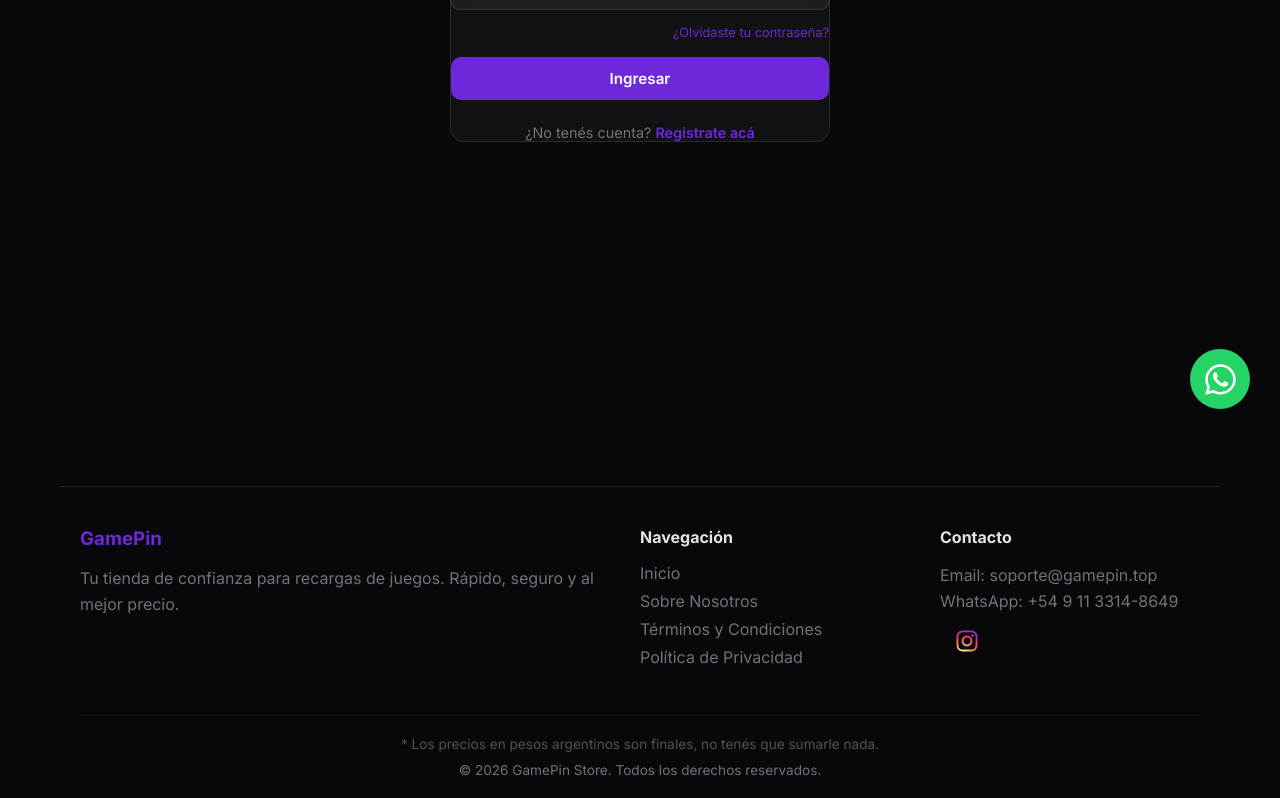
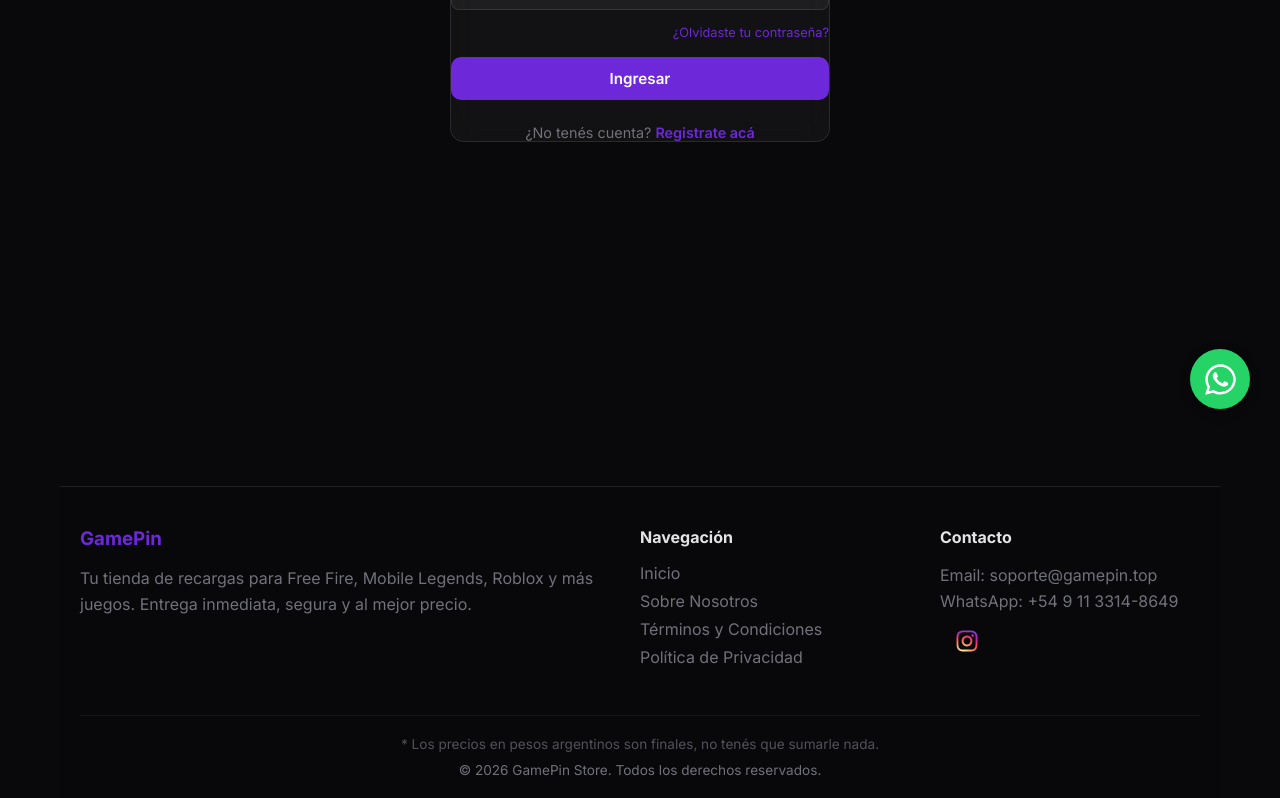
Before and after one commit to SajDiego/my-web, a React (Vite) app in the folder frontend/: page /login in a window 1280 px wide. Shown: the part 361-1159 px from the top of the page. Built offline with nearby package versions, Linux system fonts and the light colour scheme; no server answers.

Commit message:
fix: correccion de seo

```diff
--- a/frontend/index.html
+++ b/frontend/index.html
@@ -5,8 +5,8 @@
   <meta charset="UTF-8" />
   <link rel="icon" type="image/png" href="/logo.png" />
   <meta name="viewport" content="width=device-width, initial-scale=1.0" />
-  <meta name="description" content="GamePin - Tu tienda de recargas de juegos y gift cards con entrega inmediata. Diamantes, Robux, CP y más." />
-  <meta name="keywords" content="recargas free fire, comprar diamantes free fire, robux argentina, recargas de juegos online, gift cards gaming, topup free fire latam, mobile legends diamantes, gamepin" />
+  <meta name="description" content="Recargas para Free Fire, Mobile Legends, Roblox y más juegos al mejor precio. Entrega inmediata y 100% segura en GamePin." />
+  <meta name="keywords" content="recargas free fire, comprar diamantes free fire, mobile legends diamantes, robux argentina, recargas de juegos online, gift cards gaming, topup free fire latam, gamepin" />
   <meta name="author" content="GamePin" />
   <link rel="canonical" href="https://gamepin.top/" />
 
@@ -14,22 +14,27 @@
   <meta property="og:type" content="website" />
   <meta property="og:site_name" content="GamePin" />
   <meta property="og:url" content="https://gamepin.top/" />
-  <meta property="og:title" content="GamePin - Recargas de Juegos" />
-  <meta property="og:description" content="Recargas instantáneas para tus juegos favoritos: Free Fire, Roblox, COD Mobile y más." />
+  <meta property="og:title" content="GamePin - Recargas de Free Fire, Mobile Legends, Roblox y más" />
+  <meta property="og:description" content="Recargas para Free Fire, Mobile Legends, Roblox y más juegos al mejor precio. Entrega inmediata y 100% segura en GamePin." />
   <meta property="og:image" content="https://gamepin.top/logo.png" />
   <meta property="og:image:width" content="512" />
   <meta property="og:image:height" content="512" />
   <!-- Twitter Card -->
   <meta name="twitter:card" content="summary_large_image" />
-  <meta name="twitter:title" content="GamePin - Recargas de Juegos" />
-  <meta name="twitter:description" content="Recargas instantáneas para tus juegos favoritos: Free Fire, Roblox, COD Mobile y más." />
+  <meta name="twitter:title" content="GamePin - Recargas de Free Fire, Mobile Legends, Roblox y más" />
+  <meta name="twitter:description" content="Recargas para Free Fire, Mobile Legends, Roblox y más juegos al mejor precio. Entrega inmediata y 100% segura en GamePin." />
   <meta name="twitter:image" content="https://gamepin.top/logo.png" />
 
-  <title>GamePin - Topup de Juegos</title>
+  <title>GamePin - Recargas de Free Fire, Mobile Legends, Roblox y más</title>
 </head>
 
 <body>
-  <div id="root"></div>
+  <div id="root">
+    <div style="position:absolute;width:1px;height:1px;padding:0;margin:-1px;overflow:hidden;clip:rect(0,0,0,0);white-space:nowrap;border:0;">
+      <h1>GamePin - Tienda de Recargas de Juegos y Gift Cards</h1>
+      <p>Recargas para Free Fire, Mobile Legends, Roblox y más juegos con entrega inmediata y al mejor precio.</p>
+    </div>
+  </div>
   <script type="module" src="/src/main.jsx"></script>
 </body>
 
--- a/frontend/src/components/Footer.jsx
+++ b/frontend/src/components/Footer.jsx
@@ -8,7 +8,7 @@ function Footer() {
       <div className="footer-inner">
         <div className="footer-section">
           <h3>GamePin</h3>
-          <p>Tu tienda de confianza para recargas de juegos. Rápido, seguro y al mejor precio.</p>
+          <p>Tu tienda de recargas para Free Fire, Mobile Legends, Roblox y más juegos. Entrega inmediata, segura y al mejor precio.</p>
         </div>
         <div className="footer-section">
           <h4>Navegación</h4>
```
Also changed, not shown: frontend/src/pages/Home.jsx (line endings or trailing spaces).
